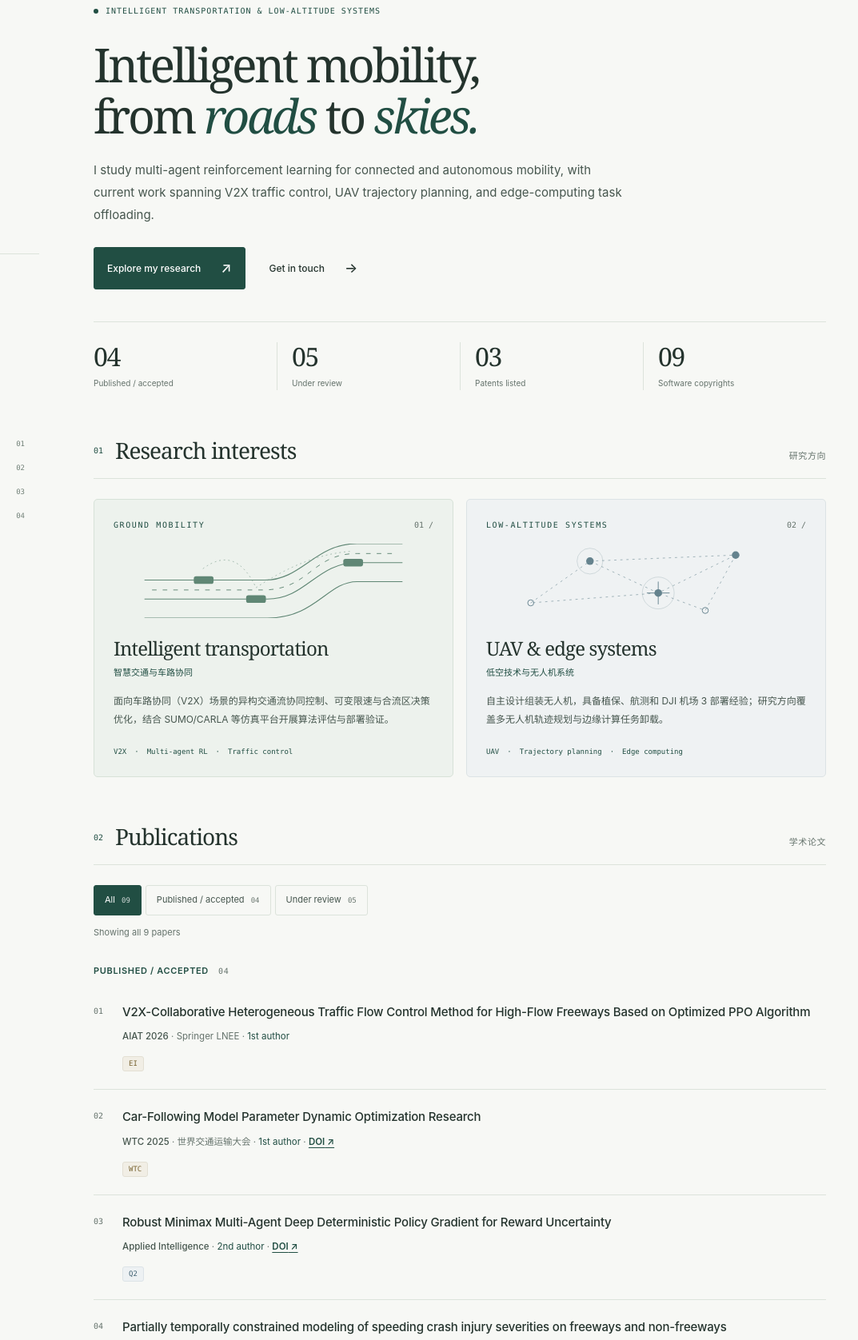
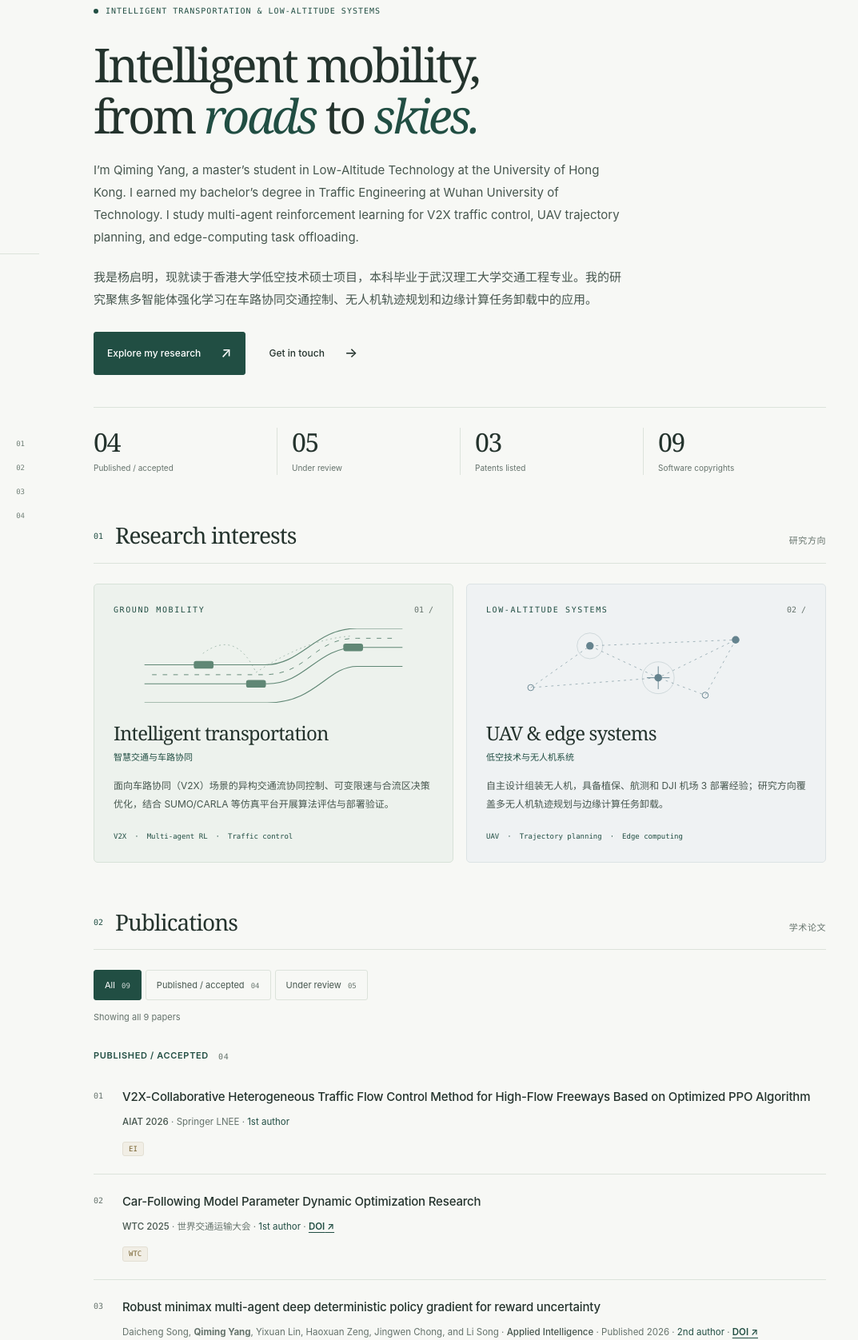
Before and after one commit to Qiming-Y/Qiming-Y.github.io, a plain HTML site: page index.html in a window 1280 px wide. Shown: the part 132-1808 px from the top of the page at 80% size, 207-1280 px from the left. Drawn offline with Linux system fonts and the light colour scheme.

Commit message:
Add files via upload

```diff
--- a/index.html
+++ b/index.html
@@ -4,7 +4,7 @@
   <meta charset="UTF-8">
   <meta name="viewport" content="width=device-width, initial-scale=1.0">
   <title>杨启明 · Qiming Yang | Intelligent Transportation & Low-Altitude Systems</title>
-  <meta name="description" content="Qiming Yang — MSc Candidate at HKU researching intelligent transportation, V2X, multi-agent reinforcement learning, UAVs, and low-altitude systems.">
+  <meta name="description" content="Qiming Yang (杨启明), a master’s student at the University of Hong Kong and a Wuhan University of Technology graduate, studies V2X traffic control and UAV systems.">
   <meta name="author" content="Qiming Yang">
   <meta name="theme-color" content="#f7f8f5">
   <meta property="og:title" content="Qiming Yang · Intelligent Mobility Research">
@@ -72,7 +72,8 @@
         <div class="hero__content">
           <p class="hero__eyebrow"><span></span> Intelligent transportation &amp; low-altitude systems</p>
           <h2 id="hero-title" class="hero__title">Intelligent mobility,<br>from <em>roads</em> to <em>skies.</em></h2>
-          <p class="hero__lead">I study multi-agent reinforcement learning for connected and autonomous mobility, with current work spanning V2X traffic control, UAV trajectory planning, and edge-computing task offloading.</p>
+          <p class="hero__lead">I’m Qiming Yang, a master’s student in Low-Altitude Technology at the University of Hong Kong. I earned my bachelor’s degree in Traffic Engineering at Wuhan University of Technology. I study multi-agent reinforcement learning for V2X traffic control, UAV trajectory planning, and edge-computing task offloading.</p>
+          <p class="hero__lead" lang="zh-CN">我是杨启明，现就读于香港大学低空技术硕士项目，本科毕业于武汉理工大学交通工程专业。我的研究聚焦多智能体强化学习在车路协同交通控制、无人机轨迹规划和边缘计算任务卸载中的应用。</p>
           <div class="hero__actions">
             <a class="hero__btn hero__btn--primary" href="#publications">Explore my research <span aria-hidden="true">↗</span></a>
             <a class="hero__btn" href="#contact">Get in touch <span aria-hidden="true">→</span></a>
@@ -120,8 +121,8 @@
           <h3 class="subhead" data-publication-heading="published">Published / accepted <span class="subhead__count">04</span></h3>
           <article class="pub" data-status="published"><span class="pub__number" aria-hidden="true">01</span><div class="pub__row"><span class="badge badge--ei">EI</span><div class="pub__content"><h4>V2X-Collaborative Heterogeneous Traffic Flow Control Method for High-Flow Freeways Based on Optimized PPO Algorithm</h4><p class="pub__meta"><strong>AIAT 2026</strong> · Springer LNEE · <em>1st author</em></p></div></div></article>
           <article class="pub" data-status="published"><span class="pub__number" aria-hidden="true">02</span><div class="pub__row"><span class="badge badge--conf">WTC</span><div class="pub__content"><h4>Car-Following Model Parameter Dynamic Optimization Research</h4><p class="pub__meta"><strong>WTC 2025</strong> · 世界交通运输大会 · <em>1st author</em> · <a href="https://doi.org/10.26914/c.cnkihy.2025.017610" target="_blank" rel="noopener">DOI</a></p></div></div></article>
-          <article class="pub" data-status="published"><span class="pub__number" aria-hidden="true">03</span><div class="pub__row"><span class="badge badge--q2">Q2</span><div class="pub__content"><h4>Robust Minimax Multi-Agent Deep Deterministic Policy Gradient for Reward Uncertainty</h4><p class="pub__meta"><strong>Applied Intelligence</strong> · <em>2nd author</em> · <a href="https://doi.org/10.1007/s10489-026-07255-5" target="_blank" rel="noopener">DOI</a></p></div></div></article>
-          <article class="pub" data-status="published"><span class="pub__number" aria-hidden="true">04</span><div class="pub__row"><span class="badge badge--q1">Q1</span><div class="pub__content"><h4>Partially temporally constrained modeling of speeding crash injury severities on freeways and non-freeways</h4><p class="pub__meta"><strong>Accident Analysis and Prevention</strong> · <em>3rd author</em> · <a href="https://doi.org/10.1016/j.aap.2025.107917" target="_blank" rel="noopener">DOI</a></p></div></div></article>
+          <article class="pub" data-status="published"><span class="pub__number" aria-hidden="true">03</span><div class="pub__row"><span class="badge badge--q2">Q2</span><div class="pub__content"><h4>Robust minimax multi-agent deep deterministic policy gradient for reward uncertainty</h4><p class="pub__meta">Daicheng Song, <b>Qiming Yang</b>, Yixuan Lin, Haoxuan Zeng, Jingwen Chong, and Li Song · <strong>Applied Intelligence</strong> · Published 2026 · <em>2nd author</em> · <a href="https://doi.org/10.1007/s10489-026-07255-5" target="_blank" rel="noopener">DOI</a></p></div></div></article>
+          <article class="pub" data-status="published"><span class="pub__number" aria-hidden="true">04</span><div class="pub__row"><span class="badge badge--q1">Q1</span><div class="pub__content"><h4>Partially temporally constrained modeling of speeding crash-injury severities on freeways and non-freeways before, during, and after the stay-at-home order</h4><p class="pub__meta">Li Song, Shijie Li, <b>Qiming Yang</b>, Bing Liu, Nengchao Lyu, and Wei David Fan · <strong>Accident Analysis &amp; Prevention</strong> · Published 2025 · <em>3rd author</em> · <a href="https://doi.org/10.1016/j.aap.2025.107917" target="_blank" rel="noopener">DOI</a></p></div></div></article>
           <h3 class="subhead" data-publication-heading="review">Under review <span class="subhead__count">05</span></h3>
           <article class="pub" data-status="review"><span class="pub__number" aria-hidden="true">05</span><div class="pub__row"><span class="badge badge--q1">Q1</span><span class="badge badge--wip">Under review</span><div class="pub__content"><h4>MURATO: Robust Adaptive Joint Trajectory Planning and Task Offloading for Multi-UAV Edge Computing</h4><p class="pub__meta"><strong>IEEE Internet of Things Journal</strong> · <em>1st author</em></p></div></div></article>
           <article class="pub" data-status="review"><span class="pub__number" aria-hidden="true">06</span><div class="pub__row"><span class="badge badge--q1">Q1</span><span class="badge badge--wip">Under review</span><div class="pub__content"><h4>Global-state PPOv9 and spatially decoupled Hybrid control for heterogeneous freeway merging traffic</h4><p class="pub__meta"><strong>Scientific Reports</strong> · <em>1st author</em></p></div></div></article>
--- /dev/null
+++ b/sitemap.xml
@@ -0,0 +1,4 @@
+<?xml version="1.0" encoding="UTF-8"?>
+<urlset xmlns="http://www.sitemaps.org/schemas/sitemap/0.9">
+  <url><loc>https://qiming-y.github.io/</loc></url>
+</urlset>
```
Also changed, not shown: robots.txt (added).
